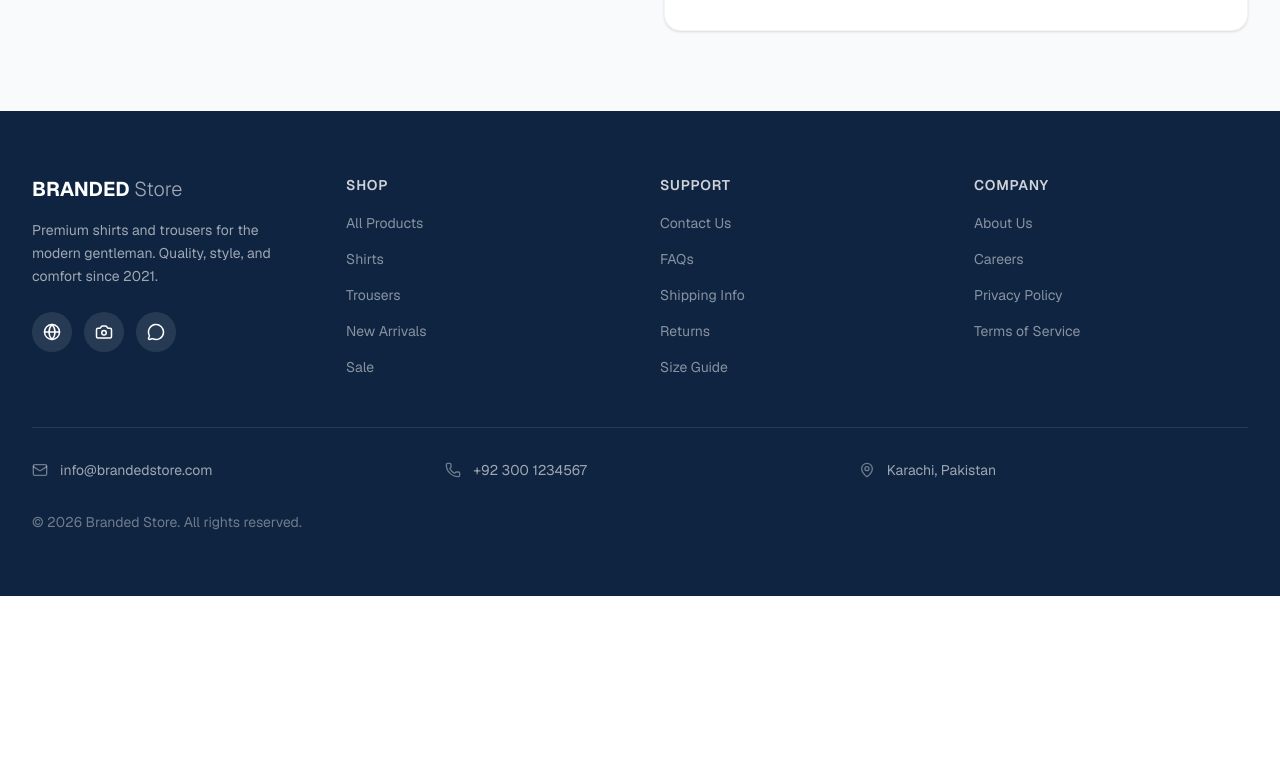
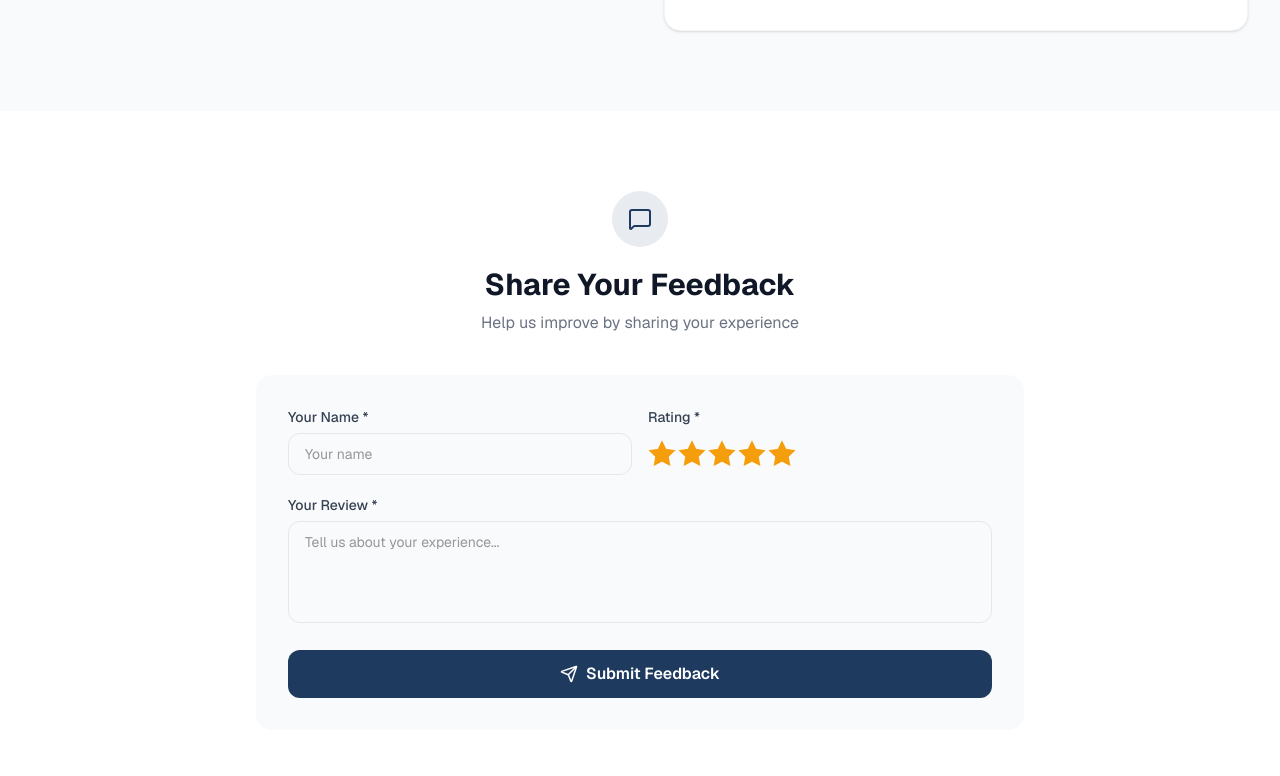
Before and after one commit to xoralife/branded-shirts, a Next.js app: page / in a window 1280 px wide. Shown: the part 6504-7280 px from the top of the page. Before the commit the page ends 7100 px from the top, so only its background shows below. Built offline with nearby package versions, Linux system fonts and the light colour scheme.

Commit message:
Add feedback input container on landing page

```diff
--- a/src/app/page.tsx
+++ b/src/app/page.tsx
@@ -6,6 +6,7 @@ import FAQ from "@/components/FAQ";
 import About from "@/components/About";
 import Newsletter from "@/components/Newsletter";
 import ContactForm from "@/components/ContactForm";
+import SiteFeedback from "@/components/SiteFeedback";
 import BackToTop from "@/components/BackToTop";
 import Footer from "@/components/Footer";
 
@@ -20,6 +21,7 @@ export default function Home() {
       <About />
       <Newsletter />
       <ContactForm />
+      <SiteFeedback />
       <Footer />
       <BackToTop />
     </>
--- /dev/null
+++ b/src/components/SiteFeedback.tsx
@@ -0,0 +1,83 @@
+"use client";
+
+import { useState } from "react";
+import { motion } from "framer-motion";
+import { Star, Send, CheckCircle, MessageSquare } from "lucide-react";
+import StarRating from "./StarRating";
+
+export default function SiteFeedback() {
+  const [form, setForm] = useState({ customerName: "", rating: 5, comment: "" });
+  const [submitted, setSubmitted] = useState(false);
+  const [sending, setSending] = useState(false);
+
+  const handleSubmit = async (e: React.FormEvent) => {
+    e.preventDefault();
+    if (!form.customerName.trim() || !form.comment.trim()) return;
+    setSending(true);
+    try {
+      await fetch("/api/feedback", {
+        method: "POST",
+        headers: { "Content-Type": "application/json" },
+        body: JSON.stringify({ ...form, productId: 0 }),
+      });
+      setSubmitted(true);
+      setForm({ customerName: "", rating: 5, comment: "" });
+    } catch {}
+    setSending(false);
+  };
+
+  return (
+    <section className="py-16 sm:py-20 bg-white">
+      <div className="max-w-7xl mx-auto px-4 sm:px-6 lg:px-8">
+        <motion.div initial={{ opacity: 0, y: 20 }} whileInView={{ opacity: 1, y: 0 }} viewport={{ once: true }}
+          className="max-w-3xl mx-auto">
+          <div className="text-center mb-10">
+            <div className="w-14 h-14 mx-auto mb-5 rounded-full bg-[#1E3A5F]/10 flex items-center justify-center">
+              <MessageSquare size={24} className="text-[#1E3A5F]" />
+            </div>
+            <h2 className="text-2xl sm:text-3xl font-bold text-gray-900 mb-2">Share Your Feedback</h2>
+            <p className="text-gray-500 text-sm sm:text-base">Help us improve by sharing your experience</p>
+          </div>
+
+          {submitted ? (
+            <motion.div initial={{ opacity: 0, scale: 0.95 }} animate={{ opacity: 1, scale: 1 }}
+              className="bg-green-50 rounded-2xl p-8 text-center">
+              <div className="w-16 h-16 mx-auto mb-4 rounded-full bg-green-100 flex items-center justify-center">
+                <CheckCircle size={32} className="text-green-600" />
+              </div>
+              <h3 className="text-xl font-bold text-gray-900 mb-2">Thank You!</h3>
+              <p className="text-gray-500 text-sm">Your feedback has been submitted and will be visible after approval.</p>
+            </motion.div>
+          ) : (
+            <form onSubmit={handleSubmit} className="bg-gray-50 rounded-2xl p-6 sm:p-8 space-y-5">
+              <div className="grid sm:grid-cols-2 gap-4">
+                <div>
+                  <label className="block text-sm font-medium text-gray-700 mb-1.5">Your Name *</label>
+                  <input type="text" required value={form.customerName}
+                    onChange={(e) => setForm({ ...form, customerName: e.target.value })}
+                    className="w-full px-4 py-2.5 rounded-xl border border-gray-200 text-sm focus:outline-none focus:ring-2 focus:ring-[#1E3A5F]/20" placeholder="Your name" />
+                </div>
+                <div>
+                  <label className="block text-sm font-medium text-gray-700 mb-1.5">Rating *</label>
+                  <div className="h-[42px] flex items-center">
+                    <StarRating rating={form.rating} size={28} interactive onChange={(r) => setForm({ ...form, rating: r })} />
+                  </div>
+                </div>
+              </div>
+              <div>
+                <label className="block text-sm font-medium text-gray-700 mb-1.5">Your Review *</label>
+                <textarea required rows={4} value={form.comment}
+                  onChange={(e) => setForm({ ...form, comment: e.target.value })}
+                  className="w-full px-4 py-2.5 rounded-xl border border-gray-200 text-sm focus:outline-none focus:ring-2 focus:ring-[#1E3A5F]/20 resize-none" placeholder="Tell us about your experience..." />
+              </div>
+              <button type="submit" disabled={sending}
+                className="w-full py-3 bg-[#1E3A5F] text-white font-semibold rounded-xl hover:bg-[#162D4A] transition-colors flex items-center justify-center gap-2 disabled:opacity-50">
+                <Send size={18} /> {sending ? "Submitting..." : "Submit Feedback"}
+              </button>
+            </form>
+          )}
+        </motion.div>
+      </div>
+    </section>
+  );
+}
```
